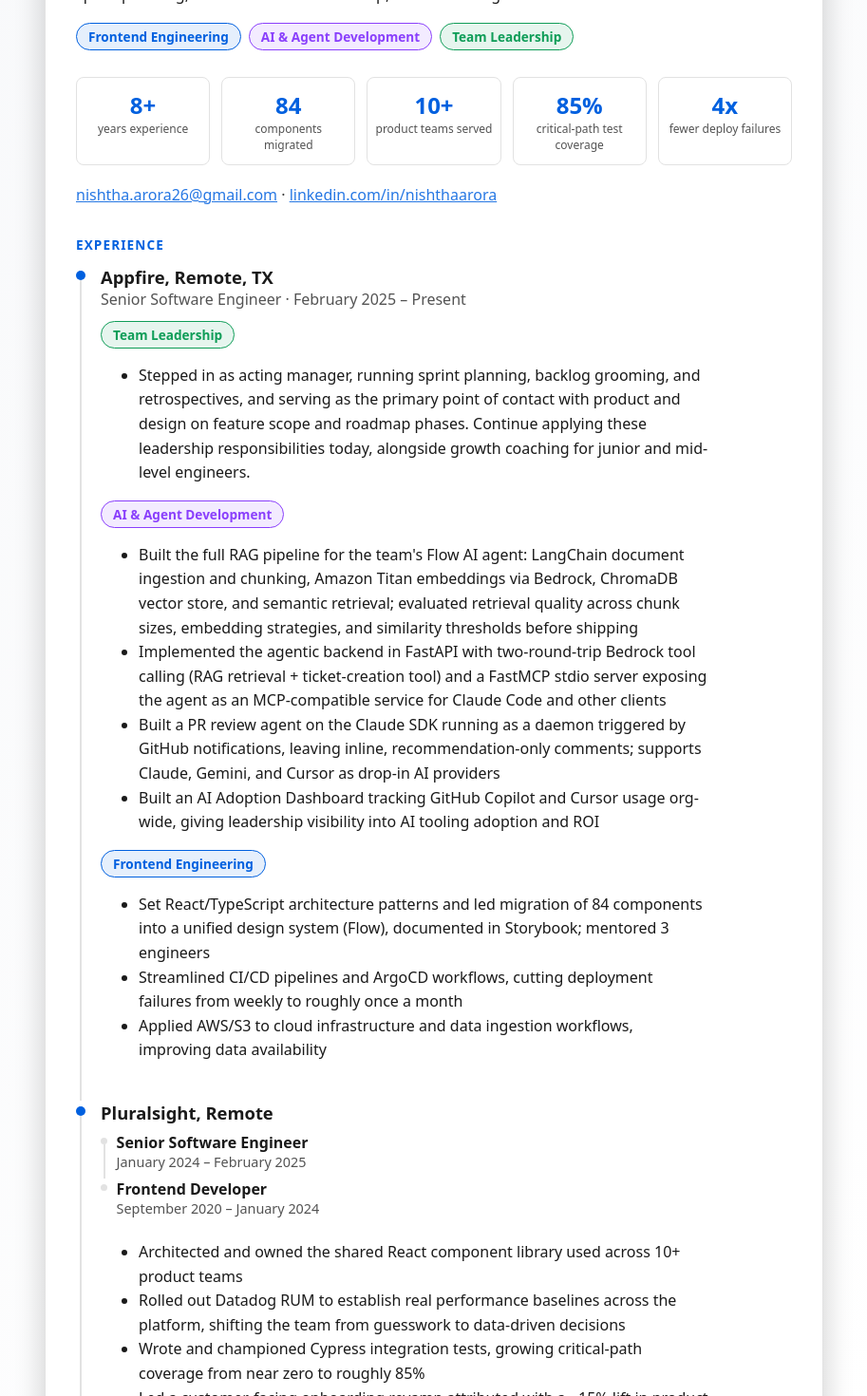
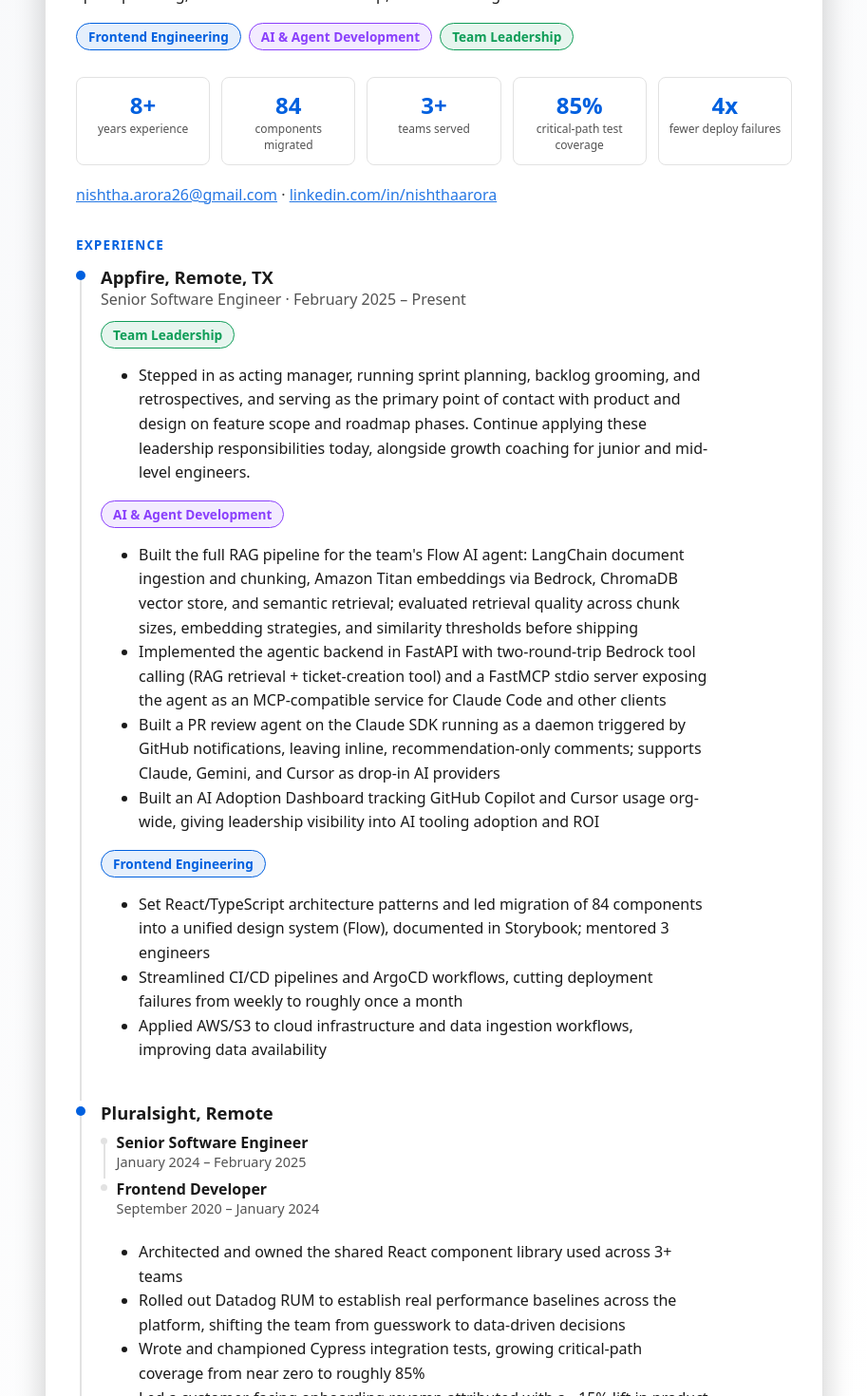
Before and after one commit to nishthaarora/nishtha-portfolio, a Next.js app: page /resume in a window 1280 px wide. Shown: the part 340-1810 px from the top of the page at 95% size, without its empty margins (183-1096 px from the left). Built offline with nearby package versions, Linux system fonts and the light colour scheme; no server answers.

Commit message:
updated resume section

```diff
--- a/data/resume.ts
+++ b/data/resume.ts
@@ -79,7 +79,7 @@
   stats: [
     { value: "8+", label: "years experience" },
     { value: "84", label: "components migrated" },
-    { value: "10+", label: "product teams served" },
+    { value: "3+", label: "teams served" },
     { value: "85%", label: "critical-path test coverage" },
     { value: "4x", label: "fewer deploy failures" },
   ],
@@ -130,7 +130,7 @@
         { title: "Frontend Developer", start: "September 2020", end: "January 2024" },
       ],
       highlights: [
-        "Architected and owned the shared React component library used across 10+ product teams",
+        "Architected and owned the shared React component library used across 3+ teams",
         "Rolled out Datadog RUM to establish real performance baselines across the platform, shifting the team from guesswork to data-driven decisions",
         "Wrote and championed Cypress integration tests, growing critical-path coverage from near zero to roughly 85%",
         "Led a customer-facing onboarding revamp attributed with a ~15% lift in product adoption; cleared a backlog of 100+ bugs ahead of SLA deadlines",
```
